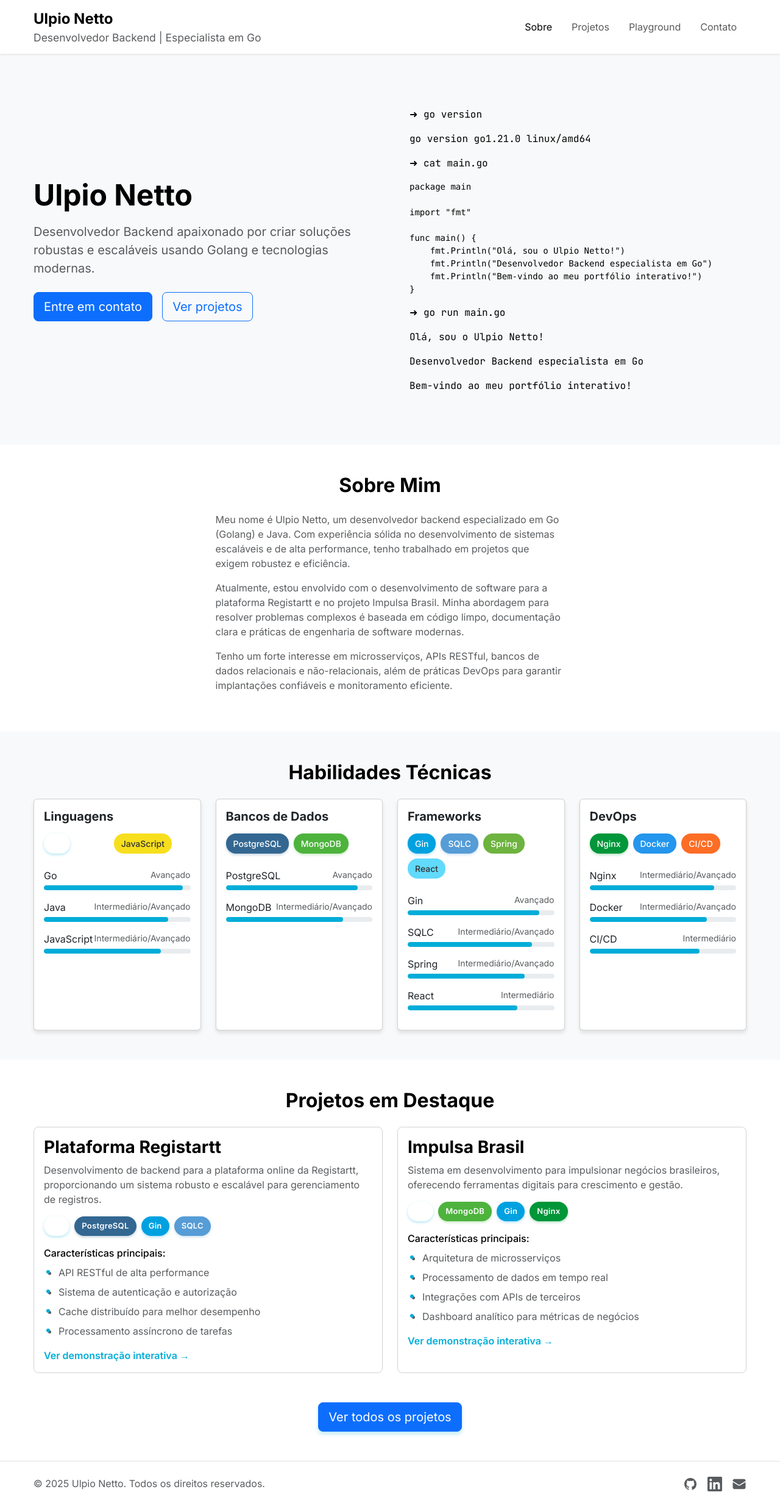
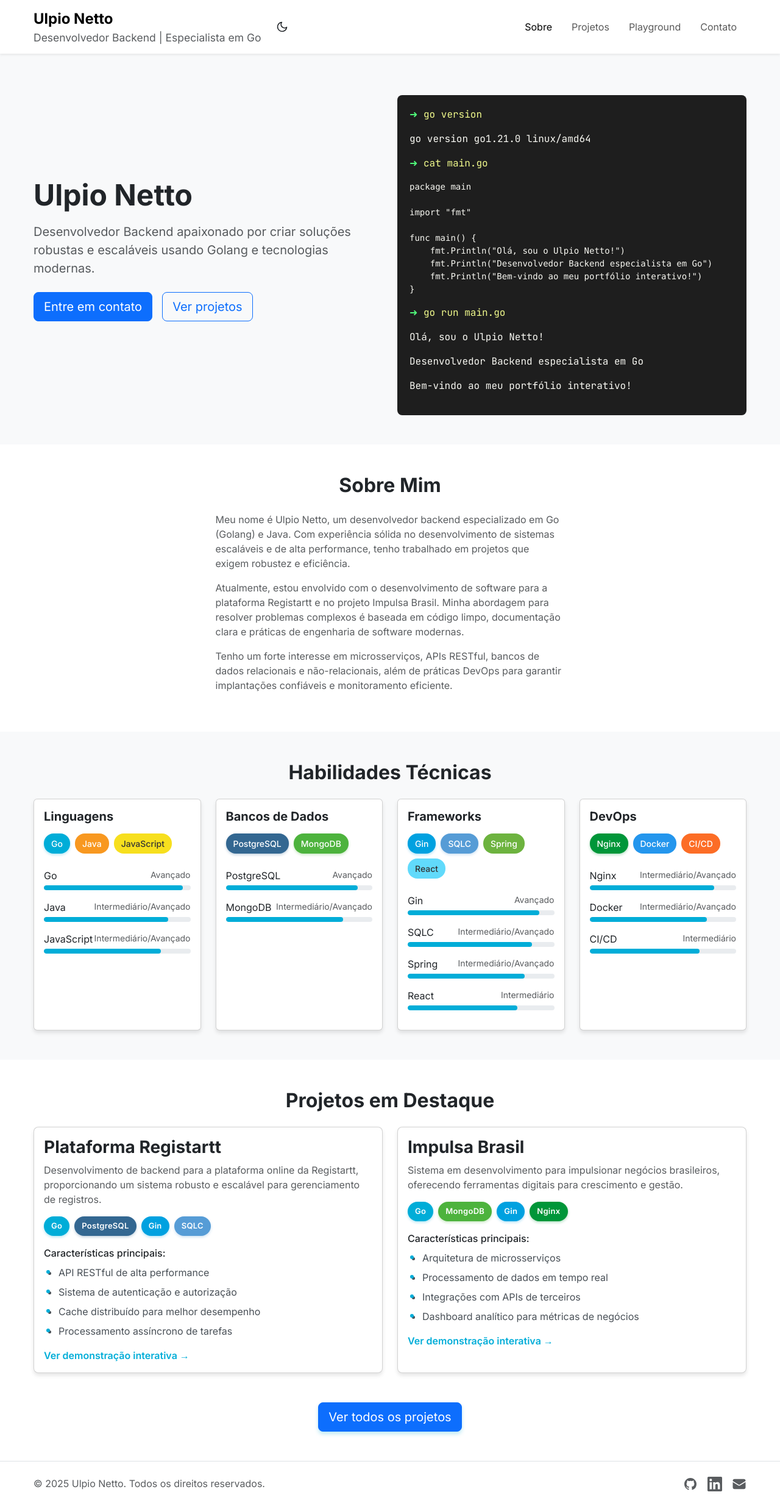
Before and after one commit to Ulpio/Portifolio-ReactJS, a React (Vite) app: page / in a window 1280 px wide. Shown: the whole page at 61% size. Built offline with nearby package versions, Linux system fonts and the light colour scheme.

Commit message:
feat: adicionar suporte a tema escuro no Footer e Header, e atualizar estilos com variáveis CSS

```diff
--- a/src/components/layout/Footer.jsx
+++ b/src/components/layout/Footer.jsx
@@ -1,15 +1,17 @@
 // src/components/layout/Footer.jsx
 import { Container, Row, Col } from 'react-bootstrap';
+import { useTheme } from '../../context/ThemeContext';
 
 const Footer = () => {
   const currentYear = new Date().getFullYear();
+  const { darkMode } = useTheme();
 
   return (
-    <footer className="bg-white py-4 border-top mt-auto">
+    <footer className={`${darkMode ? 'bg-dark text-light' : 'bg-white'} py-4 border-top mt-auto`}>
       <Container>
         <Row className="align-items-center">
           <Col md={6} className="mb-3 mb-md-0">
-            <p className="text-muted mb-0">
+            <p className={`${darkMode ? 'text-light opacity-75' : 'text-muted'} mb-0`}>
               &copy; {currentYear} Ulpio Netto. Todos os direitos reservados.
             </p>
           </Col>
@@ -20,7 +22,7 @@ const Footer = () => {
                 href="https://github.com/Ulpio"
                 target="_blank"
                 rel="noopener noreferrer"
-                className="text-muted me-3"
+                className={`${darkMode ? 'text-light opacity-75' : 'text-muted'} me-3`}
                 aria-label="GitHub"
               >
                 <svg width="24" height="24" fill="currentColor" viewBox="0 0 24 24" aria-hidden="true">
@@ -32,7 +34,7 @@ const Footer = () => {
                 href="https://linkedin.com/in/ulpionetto"
                 target="_blank"
                 rel="noopener noreferrer"
-                className="text-muted me-3"
+                className={`${darkMode ? 'text-light opacity-75' : 'text-muted'} me-3`}
                 aria-label="LinkedIn"
               >
                 <svg width="24" height="24" fill="currentColor" viewBox="0 0 24 24" aria-hidden="true">
@@ -42,7 +44,7 @@ const Footer = () => {
               {/* Email */}
               <a
                 href="mailto:seu.email@exemplo.com"
-                className="text-muted"
+                className={`${darkMode ? 'text-light opacity-75' : 'text-muted'}`}
                 aria-label="Email"
               >
                 <svg width="24" height="24" fill="currentColor" viewBox="0 0 24 24" aria-hidden="true">
--- a/src/components/layout/Header.jsx
+++ b/src/components/layout/Header.jsx
@@ -1,18 +1,33 @@
+// src/components/layout/Header.jsx
 import { useState } from 'react';
 import { Link, NavLink } from 'react-router-dom';
 import { Navbar, Nav, Container } from 'react-bootstrap';
+import ThemeToggle from '../theme/ThemeToggle';
+import { useTheme } from '../../context/ThemeContext';
 
 const Header = () => {
+  const { darkMode } = useTheme();
+
   return (
-    <Navbar bg="white" expand="md" className="shadow-sm sticky-top">
+    <Navbar
+      bg={darkMode ? "dark" : "white"}
+      variant={darkMode ? "dark" : "light"}
+      expand="md"
+      className="shadow-sm sticky-top"
+    >
       <Container>
         <Navbar.Brand as={Link} to="/">
           <div>
             <span className="fs-4 fw-bold">Ulpio Netto</span>
-            <p className="text-muted mb-0 small">Desenvolvedor Backend | Especialista em Go</p>
+            <p className={`mb-0 small ${darkMode ? 'text-light opacity-75' : 'text-muted'}`}>
+              Desenvolvedor Backend | Especialista em Go
+            </p>
           </div>
         </Navbar.Brand>
-        <Navbar.Toggle aria-controls="basic-navbar-nav" />
+        <div className="d-flex align-items-center">
+          <ThemeToggle />
+          <Navbar.Toggle aria-controls="basic-navbar-nav" className="ms-2" />
+        </div>
         <Navbar.Collapse id="basic-navbar-nav">
           <Nav className="ms-auto">
             <Nav.Link as={NavLink} to="/" end className="px-3">
--- a/src/components/sections/ProjectsPreviewSection.css
+++ b/src/components/sections/ProjectsPreviewSection.css
@@ -1,20 +1,22 @@
 /* src/components/sections/ProjectsPreviewSection.css */
 
 .projects-preview-section {
-  background-color: #ffffff;
+  background-color: var(--bg-primary);
 }
 
 .project-card {
   border: none;
-  box-shadow: 0 4px 12px rgba(0, 0, 0, 0.1);
+  box-shadow: 0 4px 12px var(--shadow-color);
   transition: all 0.3s ease;
   border-radius: 10px;
   overflow: hidden;
+  background-color: var(--bg-card);
+  color: var(--text-primary);
 }
 
 .project-card:hover {
   transform: translateY(-8px);
-  box-shadow: 0 8px 24px rgba(0, 0, 0, 0.15);
+  box-shadow: 0 8px 24px var(--shadow-hover);
 }
 
 .project-technologies {
@@ -36,7 +38,7 @@
 
 /* Badges específicas */
 .go-badge {
-  background-color: #00ADD8;
+  background-color: var(--accent-primary);
   box-shadow: 0 2px 4px rgba(0, 173, 216, 0.3);
 }
 
@@ -68,6 +70,7 @@
 .project-features li {
   margin-bottom: 8px;
   position: relative;
+  color: var(--text-secondary);
 }
 
 .project-features li::before {
@@ -78,12 +81,12 @@
   width: 6px;
   height: 6px;
   border-radius: 50%;
-  background-color: #00ADD8;
+  background-color: var(--accent-primary);
 }
 
 .project-link {
   display: inline-block;
-  color: #00ADD8;
+  color: var(--accent-primary);
   font-weight: 600;
   text-decoration: none;
   transition: all 0.2s ease;
@@ -91,7 +94,7 @@
 }
 
 .project-link:hover {
-  color: #0088a9;
+  color: var(--accent-primary-hover);
 }
 
 .project-link::after {
@@ -101,7 +104,7 @@
   left: 0;
   width: 0;
   height: 2px;
-  background-color: #00ADD8;
+  background-color: var(--accent-primary);
   transition: width 0.3s ease;
 }
 
@@ -110,15 +113,15 @@
 }
 
 .projects-btn {
-  background-color: #00ADD8;
-  border-color: #00ADD8;
+  background-color: var(--accent-primary);
+  border-color: var(--accent-primary);
   box-shadow: 0 4px 6px rgba(0, 173, 216, 0.25);
   transition: all 0.3s ease;
 }
 
 .projects-btn:hover {
-  background-color: #0088a9;
-  border-color: #0088a9;
+  background-color: var(--accent-primary-hover);
+  border-color: var(--accent-primary-hover);
   box-shadow: 0 6px 12px rgba(0, 173, 216, 0.35);
   transform: translateY(-2px);
 }
--- a/src/components/sections/SkillsSection.css
+++ b/src/components/sections/SkillsSection.css
@@ -1,24 +1,27 @@
 /* src/components/sections/SkillsSection.css */
 
 .skills-section {
-  background-color: #f8f9fa;
+  background-color: var(--bg-secondary);
 }
 
 .skills-card {
+  background-color: var(--bg-card);
+  color: var(--text-primary);
   border: none;
-  box-shadow: 0 4px 6px rgba(0, 0, 0, 0.1);
-  transition: transform 0.3s ease;
+  box-shadow: 0 4px 6px var(--shadow-color);
+  transition: transform 0.3s ease, box-shadow 0.3s ease;
 }
 
 .skills-card:hover {
   transform: translateY(-5px);
+  box-shadow: 0 6px 12px var(--shadow-hover);
 }
 
 .tech-badge {
   display: inline-block;
   padding: 6px 12px;
   border-radius: 16px;
-  background-color: #e9ecef;
+  background-color: var(--bg-tertiary);
   margin-right: 8px;
   margin-bottom: 8px;
   font-size: 14px;
@@ -27,11 +30,11 @@
 }
 
 .go-badge {
-  background-color: #00ADD8;
+  background-color: var(--accent-primary);
 }
 
 .java-badge {
-  background-color: #f89820;
+  background-color: var(--accent-secondary);
 }
 
 .js-badge {
@@ -79,14 +82,14 @@
 .skill-progress-container {
   width: 100%;
   height: 8px;
-  background-color: #e9ecef;
+  background-color: var(--bg-tertiary);
   border-radius: 4px;
   overflow: hidden;
 }
 
 .skill-progress-bar {
   height: 100%;
-  background-color: #00ADD8; /* Cor principal do Golang */
+  background-color: var(--accent-primary);
   border-radius: 4px;
   transition: width 0.5s ease;
 }
--- a/src/main.jsx
+++ b/src/main.jsx
@@ -1,11 +1,15 @@
 import React from 'react';
 import ReactDOM from 'react-dom/client';
 import App from './App.jsx';
+import { ThemeProvider } from './context/ThemeContext.jsx'
 import 'bootstrap/dist/css/bootstrap.min.css';
+import './styles/theme.css'
 import './index.css';
 
 ReactDOM.createRoot(document.getElementById('root')).render(
   <React.StrictMode>
-    <App />
+    <ThemeProvider>
+      <App />
+    </ThemeProvider>
   </React.StrictMode>,
 );
--- a/src/pages/PlaygroundPage.css
+++ b/src/pages/PlaygroundPage.css
@@ -1,7 +1,7 @@
 /* src/pages/PlaygroundPage.css */
 
 .playground-section {
-  background-color: #f8f9fa;
+  background-color: var(--bg-secondary);
 }
 
 .api-tabs {
@@ -9,7 +9,7 @@
 }
 
 .api-tabs .nav-link {
-  color: #495057;
+  color: var(--text-secondary);
   border: none;
   border-bottom: 2px solid transparent;
   font-weight: 500;
@@ -19,100 +19,104 @@
 }
 
 .api-tabs .nav-link:hover {
-  color: #00ADD8;
+  color: var(--accent-primary);
   border-bottom-color: rgba(0, 173, 216, 0.4);
   background-color: transparent;
 }
 
 .api-tabs .nav-link.active {
-  color: #00ADD8;
-  border-bottom-color: #00ADD8;
+  color: var(--accent-primary);
+  border-bottom-color: var(--accent-primary);
   background-color: transparent;
 }
 
 .api-demo-card {
   border: none;
-  box-shadow: 0 6px 18px rgba(0, 0, 0, 0.1);
+  box-shadow: 0 6px 18px var(--shadow-color);
   border-radius: 12px;
   overflow: hidden;
   transition: all 0.3s ease;
+  background-color: var(--bg-card);
+  color: var(--text-primary);
 }
 
 .api-demo-card:hover {
-  box-shadow: 0 8px 24px rgba(0, 0, 0, 0.15);
+  box-shadow: 0 8px 24px var(--shadow-hover);
 }
 
 .code-input {
   font-family: 'JetBrains Mono', 'Monaco', 'Consolas', monospace;
   font-size: 14px;
-  background-color: #f8f9fa;
-  border-color: #ced4da;
+  background-color: var(--bg-tertiary);
+  border-color: var(--border-color);
+  color: var(--text-primary);
 }
 
 .demo-button {
-  background-color: #00ADD8;
-  border-color: #00ADD8;
+  background-color: var(--accent-primary);
+  border-color: var(--accent-primary);
   font-weight: 500;
   padding: 0.5rem 1.5rem;
   transition: all 0.2s ease;
 }
 
 .demo-button:hover, .demo-button:focus {
-  background-color: #0088a9;
-  border-color: #0088a9;
+  background-color: var(--accent-primary-hover);
+  border-color: var(--accent-primary-hover);
   transform: translateY(-2px);
   box-shadow: 0 4px 8px rgba(0, 173, 216, 0.25);
 }
 
 .response-container {
-  background-color: #f8f9fa;
+  background-color: var(--bg-tertiary);
   border-radius: 8px;
   padding: 1rem;
   max-height: 300px;
   overflow: auto;
   font-family: 'JetBrains Mono', 'Monaco', 'Consolas', monospace;
   font-size: 14px;
-  border: 1px solid #ced4da;
+  border: 1px solid var(--border-color);
 }
 
 .response-content {
-  color: #212529;
+  color: var(--text-primary);
   white-space: pre-wrap;
 }
 
 .response-placeholder {
-  color: #6c757d;
+  color: var(--text-muted);
   font-style: italic;
 }
-/* Estilização para componentes JSON - adicione ao PlaygroundPage.css */
+
+/* Estilização para componentes JSON */
 
 /* Campo de entrada JSON */
 .code-input {
   font-family: 'JetBrains Mono', 'Fira Code', 'Consolas', monospace;
   font-size: 14px;
   line-height: 1.5;
-  color: #333;
-  background-color: #f8f9fa;
-  border: 1px solid #dee2e6;
+  color: var(--text-primary);
+  background-color: var(--bg-tertiary);
+  border: 1px solid var(--border-color);
   border-radius: 6px;
   padding: 12px;
   tab-size: 2;
 }
 
 .code-input:focus {
-  border-color: #00ADD8;
+  border-color: var(--accent-primary);
   box-shadow: 0 0 0 0.2rem rgba(0, 173, 216, 0.25);
   outline: none;
 }
 
 /* Container de resposta JSON */
 .response-container {
-  background-color: #f8f9fa;
+  background-color: var(--bg-tertiary);
   border-radius: 6px;
   padding: 16px;
   max-height: 350px;
   overflow: auto;
-  border: 1px solid #dee2e6;
+  border: 1px solid var(--border-color);
   position: relative;
   transition: all 0.2s ease;
 }
@@ -122,41 +126,62 @@
   font-family: 'JetBrains Mono', 'Fira Code', 'Consolas', monospace;
   font-size: 14px;
   line-height: 1.5;
-  color: #212529;
+  color: var(--text-primary);
   white-space: pre-wrap;
   margin: 0;
 }
 
-/* Sintaxe highlighting para JSON */
-.response-content .json-key {
+/* Sintaxe highlighting para JSON no modo escuro */
+.dark-theme .response-content .json-key {
+  color: #9cdcfe;
+}
+
+.dark-theme .response-content .json-string {
+  color: #ce9178;
+}
+
+.dark-theme .response-content .json-number {
+  color: #b5cea8;
+}
+
+.dark-theme .response-content .json-boolean {
+  color: #569cd6;
+}
+
+.dark-theme .response-content .json-null {
+  color: #569cd6;
+}
+
+/* Sintaxe highlighting para JSON no modo claro */
+.light-theme .response-content .json-key {
   color: #0451a5;
 }
 
-.response-content .json-string {
+.light-theme .response-content .json-string {
   color: #a31515;
 }
 
-.response-content .json-number {
+.light-theme .response-content .json-number {
   color: #098658;
 }
 
-.response-content .json-boolean {
+.light-theme .response-content .json-boolean {
   color: #0000ff;
 }
 
-.response-content .json-null {
+.light-theme .response-content .json-null {
   color: #0451a5;
 }
 
 /* Status e tempo de resposta destacados */
 .response-status {
-  color: #0088a9;
+  color: var(--accent-primary);
   font-weight: 600;
   margin-bottom: 8px;
 }
 
 .response-time {
-  color: #6c757d;
+  color: var(--text-muted);
   font-style: italic;
   margin-bottom: 16px;
 }
```
